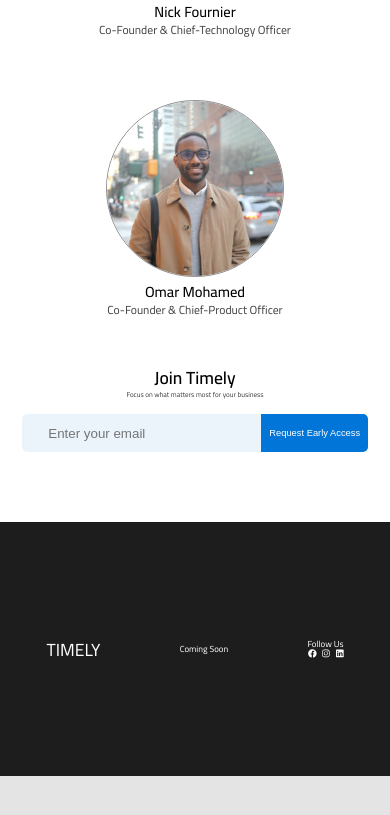
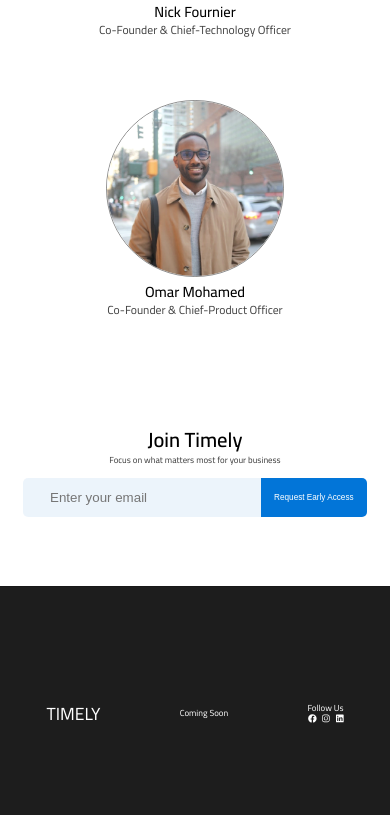
Before and after one commit to nick-fournier/timely-react-staging, a React (Create React App) app: page / in a window 390 px wide. Shown: the part 2892-3707 px from the top of the page. Before the commit the page ends 3668 px from the top, so only its background shows below. Built offline with nearby package versions, Linux system fonts and the light colour scheme.

Commit message:
more font size tweaks

```diff
--- a/src/pages/Home/Home.css
+++ b/src/pages/Home/Home.css
@@ -507,6 +507,7 @@
     margin: 4em 0 0 0;
 }
 
+
 .LearnMoreSection2{
     display: FLEX;
     margin: 3em auto 0 auto;
@@ -877,6 +878,15 @@
         margin: 4em 0 0 0;
     }
 
+    .GetEarlyAccessHeader{
+        margin-top: 3em;
+        font-size: 3.5em;
+    }
+
+    .GetEarlyAccessSubHeader{
+        font-size: 1.5em;
+    }
+
     .LearnMoreSection2{
         display: flex;
         margin: 3em auto 0 auto;
@@ -896,7 +906,7 @@
         color: white;
         margin: 0;
         width: 50%;
-        font-size: 1.6em;
+        font-size: 1.4em;
         cursor: pointer;
         transition: filter 300ms;
         border: none;
```
